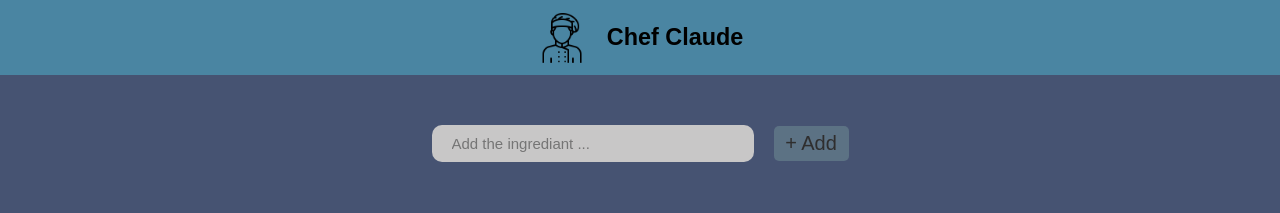
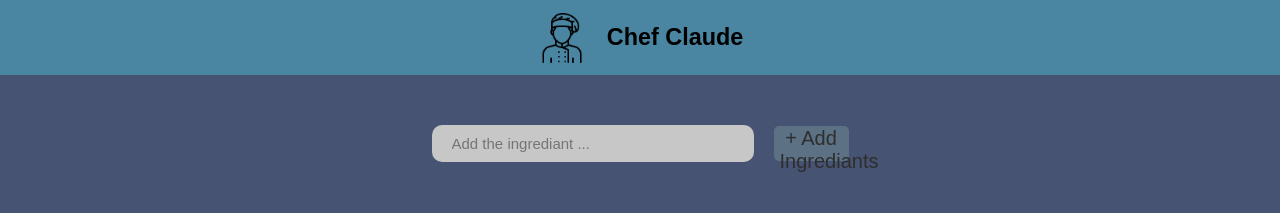
Before and after one commit to walid-amjahdi/Chef_Claude, a React (Create React App) app: page / in a window 1280 px wide. Shown: the top 213 px of the page. Built offline with nearby package versions, Linux system fonts and the light colour scheme.

Commit message:
5:22 5/8

```diff
--- a/src/Components/Main.jsx
+++ b/src/Components/Main.jsx
@@ -17,7 +17,7 @@ export function Main()
             <main className="MainContent" >
                 <form onSubmit={handleSubmit}>
                     <input type="text" className="InputField" placeholder="Add the ingrediant ..." name="ingrediant"/>
-                    <button type="submit" className="SubmitButton">+ Add</button>
+                    <button type="submit" className="SubmitButton">+ Add Ingrediants</button>
                 </form>
             </main>
             <ul className="IngrediantsList">
```
